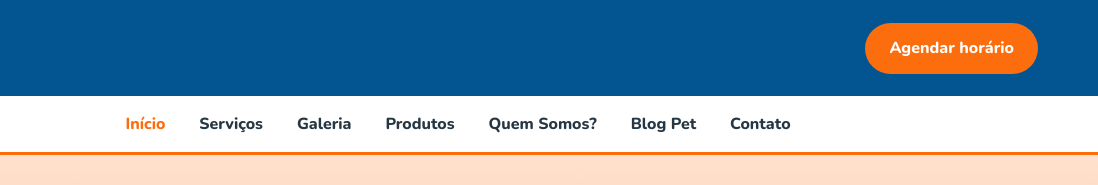
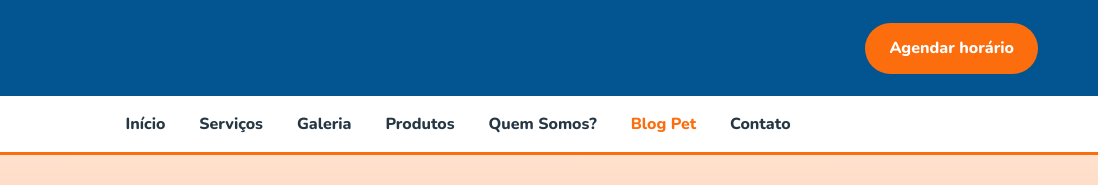
Before and after one commit to candymrklee/pelos-e-patas-3, a plain HTML site: page blog.html in a window 1280 px wide. Shown: the top 185 px of the page, 182-1280 px from the left. Drawn offline with Linux system fonts and the light colour scheme.

Commit message:
Update navigation links in blog.html

```diff
--- a/blog.html
+++ b/blog.html
@@ -320,12 +320,12 @@ main a{color:var(--azul);text-decoration:underline;text-underline-offset:2px}
 
     <nav class="sub-nav" aria-label="Navegação principal">
       <div class="container">
-        <a class="active" href="index.html#inicio">Início</a>
+        <a href="index.html#inicio">Início</a>
         <a href="index.html#servicos">Serviços</a>
         <a href="index.html#galeria">Galeria</a>
         <a href="produtos.html">Produtos</a>
         <a href="quem-somos.html">Quem Somos?</a>
-        <a href="blog.html" aria-current="page">Blog Pet</a>
+        <a class="active" href="blog.html" aria-current="page">Blog Pet</a>
         <a href="#contato">Contato</a>
       </div>
     </nav>
```
